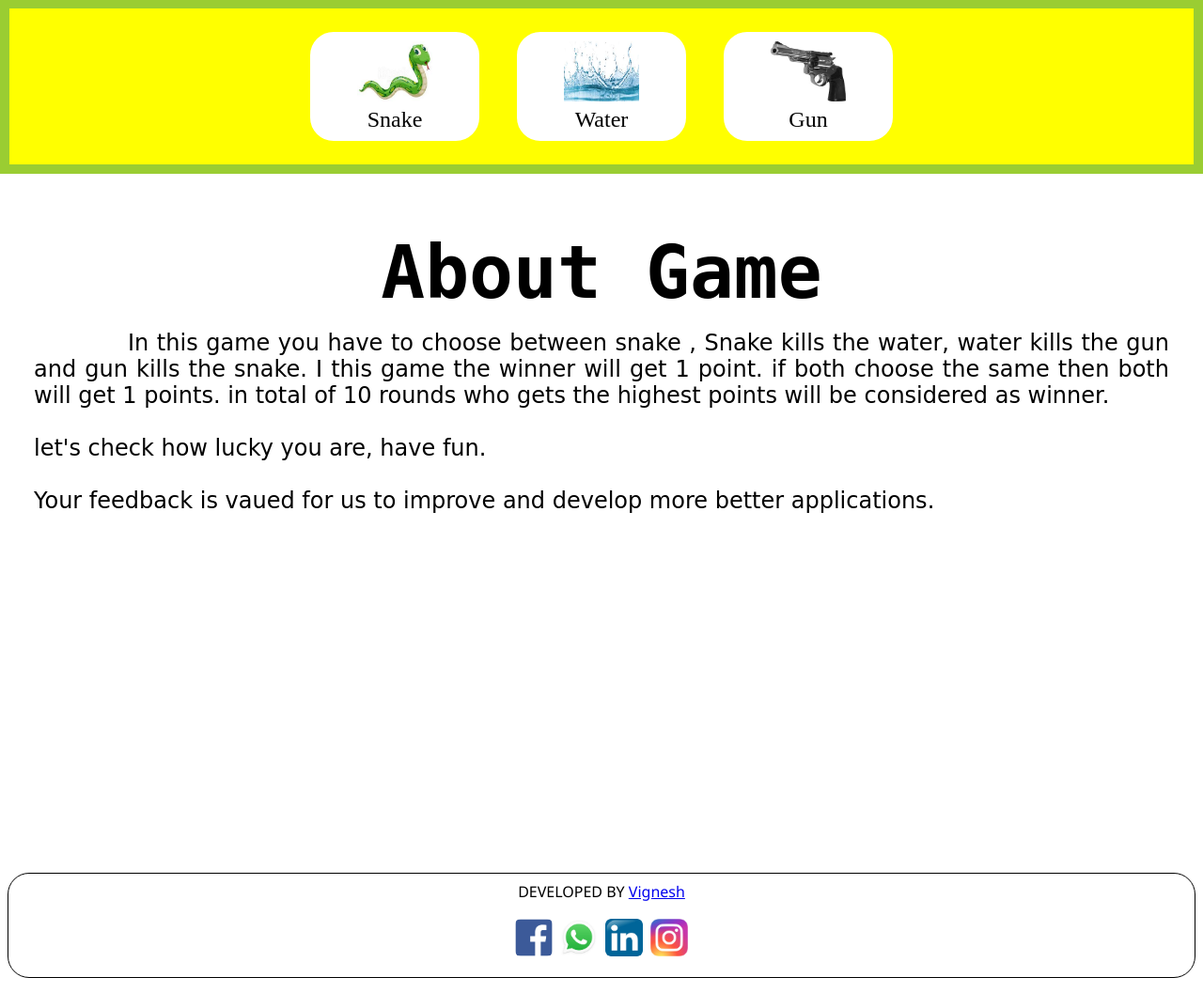
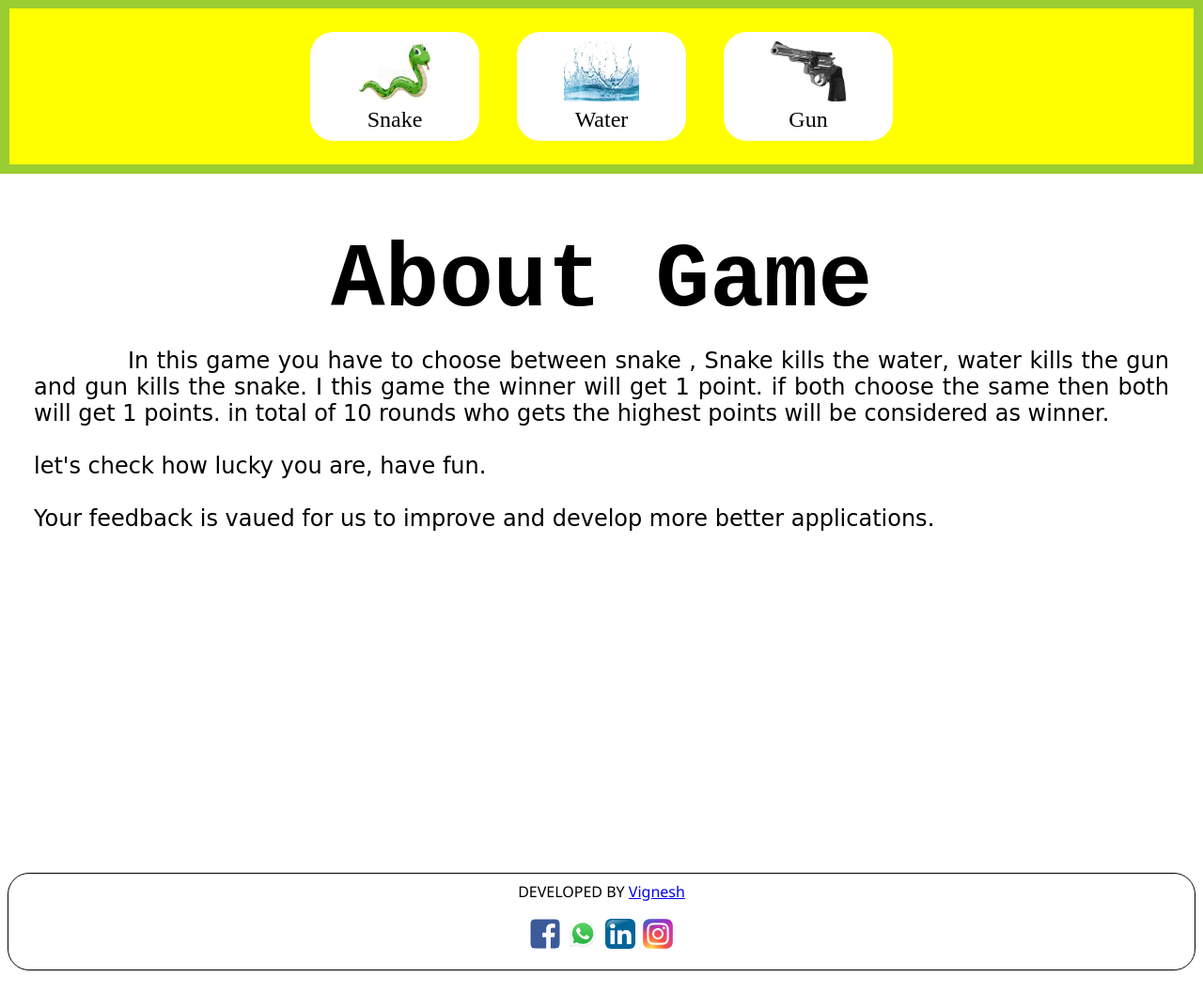
Before and after one commit to vignesh-cloud-prog/SnakeWaterGun-Game, a PHP site: page /snake.html in a window 1280 px wide. Shown: the part 704-1761 px from the top of the page at 94% size. After the commit the page ends 1737 px from the top, so only its background shows below. Run offline with PHP 8.4, Linux system fonts and the light colour scheme.

Commit message:
documentations and developer info

```diff
--- a/snake.css
+++ b/snake.css
@@ -216,7 +216,7 @@ img {
 #info h1 {
     font-size: 6em;
     margin: 1vh;
-    font-family: monospace;
+    font-family: 'Courier New', Courier, monospace;
 }
 
 #info p {
@@ -242,8 +242,8 @@ img {
 }
 
 #devinfo img {
-    height: 40px;
-    width: 40px;
+    height: 4vh;
+    width: 4vh;
     border-radius: 8px;
     padding: 2px;
 }
```
